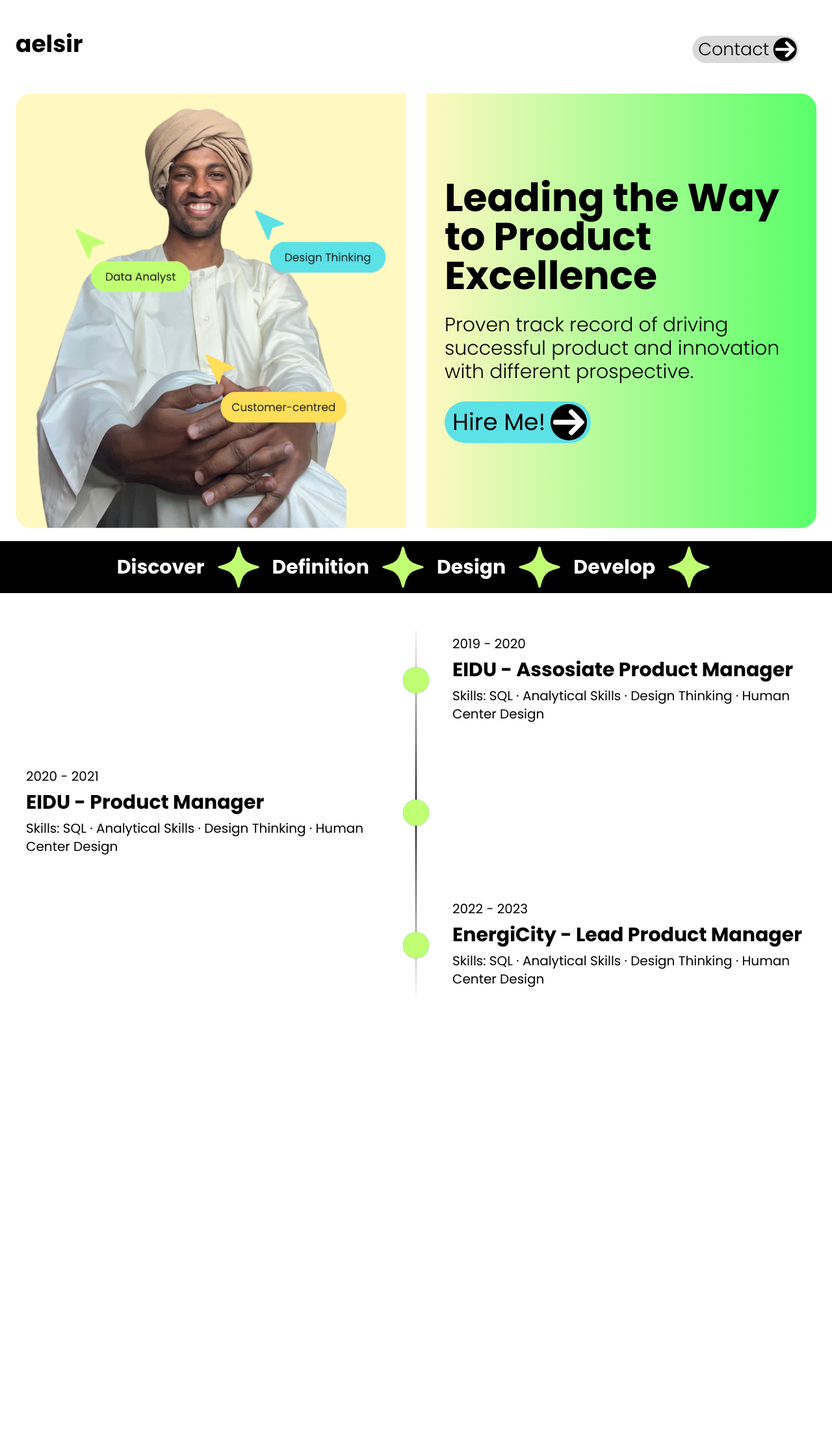
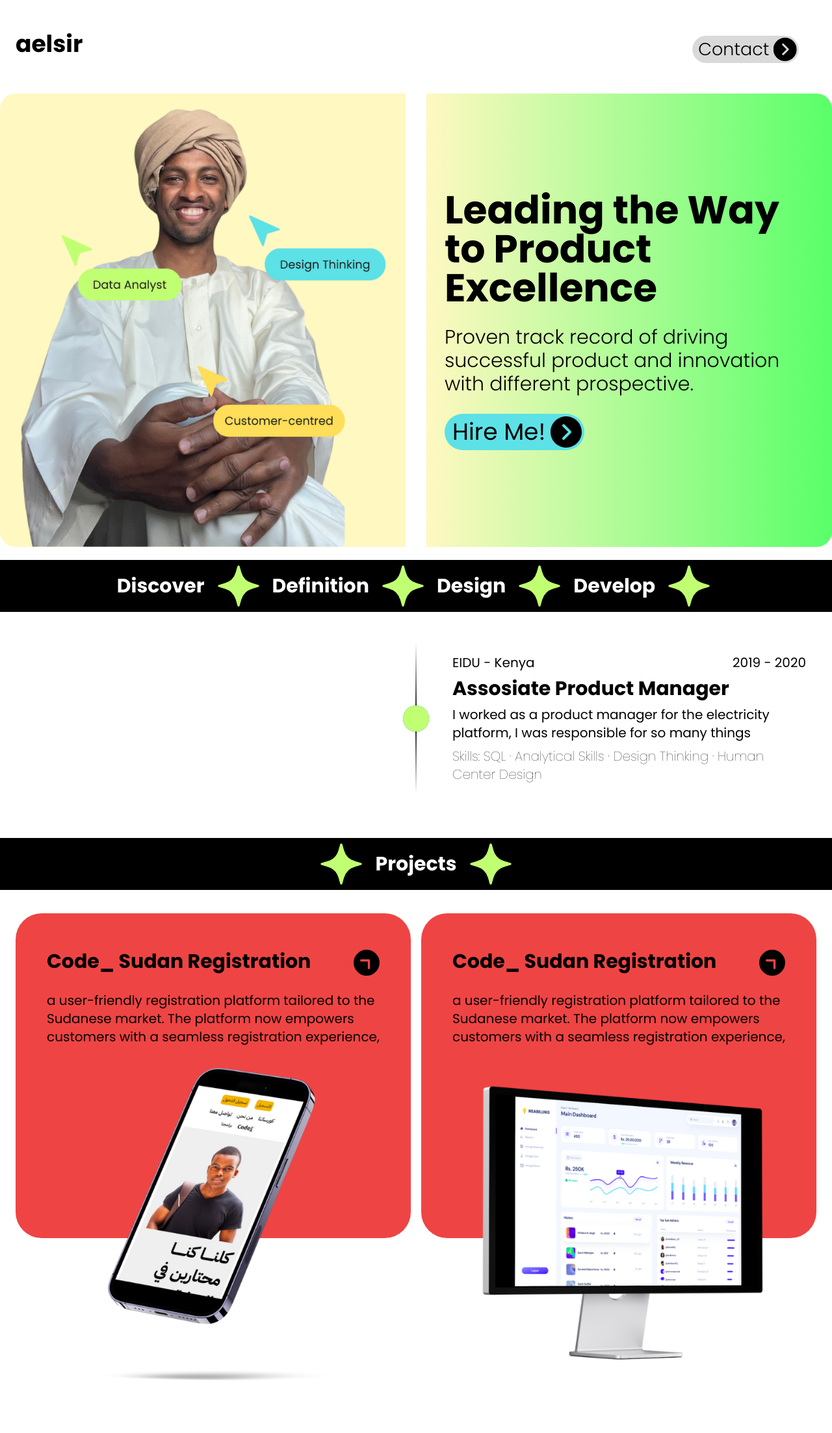
Before and after one commit to aelsir/portfolio, a Django app: page / in a window 1280 px wide. Shown: the whole page at 65% size. Before the commit the page ends 1527 px from the top, so only its background shows below. Run offline with Django 4.2, Linux system fonts and the light colour scheme; some libraries are stand-ins or nearby versions.

Commit message:
adding the card

```diff
--- a/templates/resume/resume.html
+++ b/templates/resume/resume.html
@@ -5,36 +5,30 @@
 <html dir="ltr">
 <head>
     <title>Product Manager</title>
-
     <link rel="stylesheet" href="{% static 'css/base.css' %}">
     {% tailwind_css %}
 </head>
 
 <body>
-    <div class="container mx-auto pt-12 lg:px-6">
+    <div class="container mx-auto pt-12 lg:px-6 items-center">
         <!--Navbar-->
         <nav class="bg-white-500 pb-5 flex justify-between mx-auto">
             <div class="text-black text-4xl" style="font-family: var(--brand-font-bold)" id="aelsir">aelsir</div>
-            <button class="bg-[#D9D9D9] rounded-full flex text-black p-1 items-center lg:scale-75">
+            <button class="bg-[#D9D9D9] rounded-full flex text-black p-1 items-center lg:scale-75 gap-2">
                 <span id='contact' class='pl-2 text-4xl' style="font-family: var(--brand-font-light)">Contact</span>
-                <div class="ml-2 bg-black rounded-full p-1">
                 <!-- Replace the arrow with your desired icon or SVG -->
-                <img class="w-10" src="{% static 'svg/right-arrow.svg' %}" alt="arrow">
+                <img class="w-12" src="{% static 'svg/next.svg' %}" alt="arrow">
                 </div>
             </button>
         </nav>
 
         <!--Hero Section-->
-        <div class="grid items-center py-5 gap-8 grid-cols-1
-        lg:grid-cols-2 align-middle">
-
+        <div class=" justify-center grid mx-auto mx-12 items-center py-5 gap-8 grid-cols-1 lg:grid-cols-2 align-middle">
             <!-- This is the Photo section -->
             <div class="flex order-2 lg:order-1 h-full px-7 bg-[#FFF8C1] rounded-3xl lg:rounded-none lg:rounded-s-3xl items-end">
-                <img class="mx-auto" src="{% static 'img/pm.png' %}" alt="Product Manager">
+                <img class="mx-auto" src="{% static 'img/hero/pm.png' %}" alt="Product Manager">
             </div>
-
-
-
+            <!--Description Section-->
             <div class="flex order-1 lg:order-2
             h-full bg-gradient-to-r from-[#FFF8C1] to-[#59FF69] bg-opacity-50 p-7 rounded-3xl lg:rounded-none lg:rounded-e-3xl items-center">
                 <div class="grid text-center justify-center align-center items-center place-items-center lg:place-items-start lg:text-left space-y-7">
@@ -46,11 +40,10 @@
                     <h3 style="font-family: var(--brand-font-light)" class="text-4xl lg:text-3xl">Proven track record of driving successful product and innovation with different prospective.</h3>
 
 
-                    <button class="bg-[#5CE1E6] w-[225px] rounded-full flex text-black p-1 items-center">
+                    <button class="bg-[#5CE1E6] rounded-full flex text-black p-1 items-center justify-between gap-2">
                         <span id='contact' class='pl-2 text-4xl'>Hire Me!</span>
-                        <div class="ml-2 bg-black rounded-full p-1">
                         <!-- Replace the arrow with your desired icon or SVG -->
-                        <img class="w-12" src="{% static 'svg/right-arrow.svg' %}" alt="arrow">
+                        <img class="w-12" src="{% static 'svg/next.svg' %}" alt="arrow">
                         </div>
                     </button>
 
@@ -73,7 +66,7 @@
         <img class="w-[80px]" src="{% static 'svg/sparkle.svg' %}" alt="">
     </div>
 
-    <div class="container mx-auto pt-12 lg:px-6">
+    <div class="container mx-auto py-12 lg:px-6">
         <div class="space-y-8 relative before:absolute before:inset-0 before:ml-5 before:-translate-x-px lg:before:mx-auto lg:before:translate-x-0 before:h-full before:w-0.5 before:bg-gradient-to-b before:from-transparent before:via-black before:to-transparent">
             <!-- Item #1 -->
             <div class="relative flex items-center justify-between lg:justify-normal lg:odd:flex-row-reverse group is-active">
@@ -83,48 +76,63 @@
                         <circle cx="50" cy="50" r="50" fill="var(--brand-color-second)" />
                       </svg>
                 </div>
+
                 <!-- Card -->
-                <div class="flex flex-col items-start justify-between mb-1 w-[calc(100%-4rem)] lg:w-[calc(50%-2.5rem)] bg-white p-4 rounded space-y-2">
-                    <div class="text-2xl lg:text-xl">2019 - 2020</div>
-                    <div class="text-4xl lg:text-3xl" style="font-family: var(--brand-font-bold)">EIDU - Assosiate Product Manager</div>
-                    <div class="text-2xl lg:text-xl">Skills: SQL · Analytical Skills · Design Thinking · Human Center Design</div>
+                <div class="w-[calc(100%-4rem)] lg:w-[calc(50%-2.5rem)] p-4 space-y-2">
+                    <div class="flex items-left justify-between space-x-2 mb-1">
+                        <div class="text-2xl lg:text-xl">EIDU - Kenya</div>
+                        <time class="text-2xl lg:text-xl">2019 - 2020</time>
+                    </div>
+                    <div class="text-4xl lg:text-3xl" style="font-family: var(--brand-font-bold)">  Assosiate Product Manager</div>
+                    <p class="text-2xl lg:text-xl">I worked as a product manager for the electricity platform, I was responsible for so many things</p>
+                    <div style="font-family: var(--brand-font-thin)" class="lg:text-xl">Skills: SQL · Analytical Skills · Design Thinking · Human Center Design</div>
+                </div>
 
+            </div>
+        </div>
+    </div>
+
+
+    <div class="flex w-full text-3xl justify-center items-center gap-3 bg-black text-white my-5" style="font-family: var(--brand-font-bold)">
+        <img class="w-[80px]" src="{% static 'svg/sparkle.svg' %}" alt="">
+        <h2 class="">Projects</h2>
+        <img class="w-[80px]" src="{% static 'svg/sparkle.svg' %}" alt="">
+    </div>
+
+    <div class="container mx-auto pt-4 lg:px-6">
+        <div class="grid grid-cols-1 lg:grid-cols-2 gap-4">
+
+            <!--First Project-->
+            <div class="h-screen">
+                <div class="bg-red-500 rounded-[40px] p-12 h-[500px]">
+                    <div class="flex justify-between py-2">
+                        <div class="text-5xl lg:text-3xl" style="font-family: var(--brand-font-bold)">Code_ Sudan Registration</div>
+                        <img class="w-10 -rotate-45" src="{% static 'svg/next.svg' %}" alt="arrow">
+                    </div>
+                    <div class="text-3xl lg:text-xl py-4">
+                        a user-friendly registration platform tailored to the Sudanese market. The platform now empowers customers with a seamless registration experience,
+                    </div>
+                    <img src="{% static 'img/projects/codesudan-project.png' %}" alt="">
                 </div>
             </div>
 
-            <!-- Item #2 -->
-            <div class="relative flex items-center justify-between lg:justify-normal lg:odd:flex-row-reverse group is-active">
-                <!-- Icon -->
-                <div class="flex items-center justify-center w-10 h-10 rounded-full bg-black group-[.is-active]:bg-emerald-500 text-slate-500 group-[.is-active]:text-emerald-50 shadow shrink-0 lg:order-1 lg:group-odd:-translate-x-1/2 lg:group-even:translate-x-1/2">
-                    <svg viewBox="0 0 100 100" xmlns="http://www.w3.org/2000/svg">
-                        <circle cx="50" cy="50" r="50" fill="var(--brand-color-second)" />
-                      </svg>
+
+                <!--First Project-->
+            <div class="container">
+                <div class="bg-red-500 rounded-[40px] p-12 h-[500px]">
+                    <div class="flex justify-between py-2">
+                        <div class="text-5xl lg:text-3xl" style="font-family: var(--brand-font-bold)">Code_ Sudan Registration</div>
+                        <img class="w-10 -rotate-45" src="{% static 'svg/next.svg' %}" alt="arrow">
+                    </div>
+                    <div class="text-3xl lg:text-xl py-4">
+                        a user-friendly registration platform tailored to the Sudanese market. The platform now empowers customers with a seamless registration experience,
+                    </div>
+                    <img src="{% static 'img/projects/energicity.png' %}" alt="">
                 </div>
-                <!-- Card -->
-                <div class="flex flex-col items-start justify-between mb-1 w-[calc(100%-4rem)] lg:w-[calc(50%-2.5rem)] bg-white p-4 rounded space-y-2">
-                    <div class="text-2xl lg:text-xl">2020 - 2021</div>
-                    <div class="text-4xl lg:text-3xl" style="font-family: var(--brand-font-bold)">EIDU - Product Manager</div>
-                    <div class="text-2xl lg:text-xl">Skills: SQL · Analytical Skills · Design Thinking · Human Center Design</div>
 
-                </div>
+
             </div>
 
-            <!-- Item #1 -->
-            <div class="relative flex items-center justify-between lg:justify-normal lg:odd:flex-row-reverse group is-active">
-                <!-- Icon -->
-                <div class="flex items-center justify-center w-10 h-10 rounded-full bg-black group-[.is-active]:bg-emerald-500 text-slate-500 group-[.is-active]:text-emerald-50 shadow shrink-0 lg:order-1 lg:group-odd:-translate-x-1/2 lg:group-even:translate-x-1/2">
-                    <svg viewBox="0 0 100 100" xmlns="http://www.w3.org/2000/svg">
-                        <circle cx="50" cy="50" r="50" fill="var(--brand-color-second)" />
-                      </svg>
-                </div>
-                <!-- Card -->
-                <div class="flex flex-col items-start justify-between mb-1 w-[calc(100%-4rem)] lg:w-[calc(50%-2.5rem)] bg-white p-4 rounded space-y-2">
-                    <div class="text-2xl lg:text-xl">2022 - 2023</div>
-                    <div class="text-4xl lg:text-3xl" style="font-family: var(--brand-font-bold)">EnergiCity - Lead Product Manager</div>
-                    <div class="text-2xl lg:text-xl">Skills: SQL · Analytical Skills · Design Thinking · Human Center Design</div>
-
-                </div>
-            </div>
 
 
 
@@ -135,8 +143,5 @@
 
 
 
-
-
-
 </body>
 </html>
```
Also changed, not shown: static/img/hero/pm.png (renamed from static/img/pm.png), static/img/projects/codesudan-project.png (added), static/img/projects/energicity.png (added), static/svg/next.svg (added).
